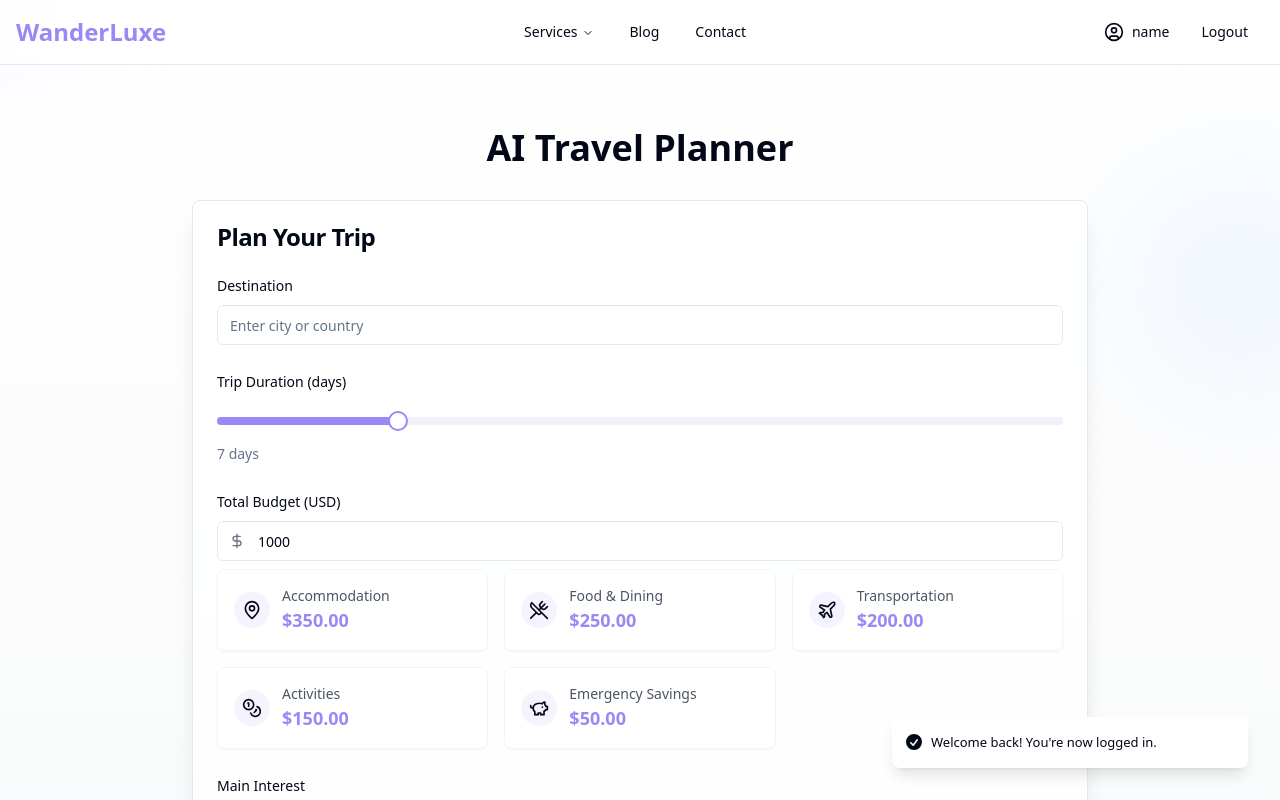
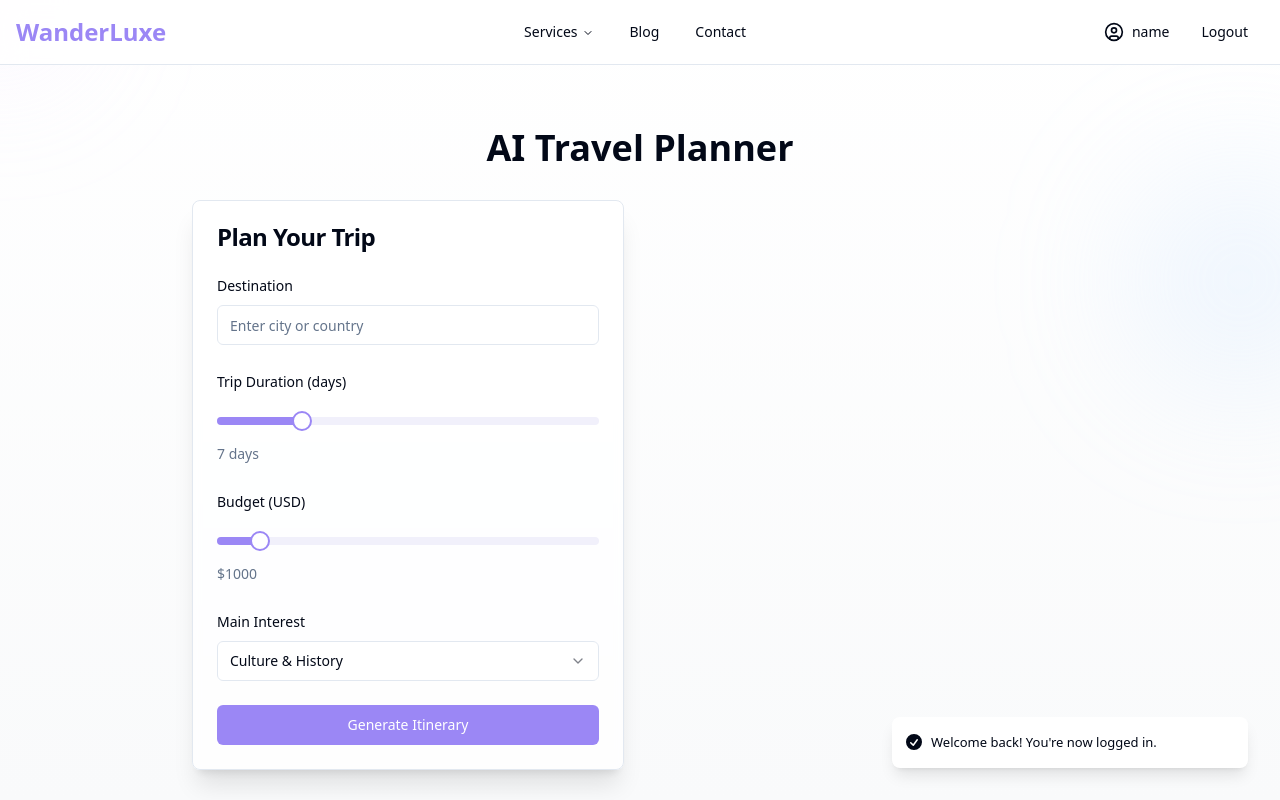
Before and after one commit to dbillion/wanderluxe-magic, a React (Vite) app: page /login in a window 1280 px wide. Both pictures are taken after typing "name@example.com", "Sample123" into the empty fields and a click on the button "Log in". Shown: the top 800 px of the page. Built offline with nearby package versions, Linux system fonts and the light colour scheme.

Commit message:
Reverted to edit edt-9ede1d3a-0524-4ec7-a860-fe29119c38d9: "Update Groq API key
This commit updates the Groq API key used in the application.  No other changes were made."

```diff
--- a/src/pages/ItineraryGenerator.tsx
+++ b/src/pages/ItineraryGenerator.tsx
@@ -15,7 +15,7 @@ import {
   SelectValue,
 } from "@/components/ui/select";
 import { Slider } from "@/components/ui/slider";
-import { Loader2, Share2, Save, DollarSign, Coins, PiggyBank, Plane, UtensilsCrossed, MapPin } from "lucide-react";
+import { Loader2, Share2, Save } from "lucide-react";
 import { toast } from "sonner";
 import { generateItinerary } from "@/services/groqService";
 import Floating, { FloatingElement } from "@/components/ui/parallax-floating";
@@ -31,6 +31,7 @@ const ItineraryGenerator = () => {
     duration: 7,
     budget: 1000,
     interests: "culture",
+    date: new Date(),
   });
 
   React.useEffect(() => {
@@ -39,48 +40,6 @@ const ItineraryGenerator = () => {
       navigate("/login");
     }
   }, [isAuthenticated, navigate]);
-
-  const getBudgetCategories = () => {
-    const total = formData.budget;
-    return {
-      accommodation: total * 0.35,
-      food: total * 0.25,
-      transportation: total * 0.20,
-      activities: total * 0.15,
-      savings: total * 0.05
-    };
-  };
-
-  const renderBudgetBreakdown = () => {
-    const budgetCategories = getBudgetCategories();
-    const categories = [
-      { name: 'Accommodation', value: budgetCategories.accommodation, icon: <MapPin className="h-5 w-5" /> },
-      { name: 'Food & Dining', value: budgetCategories.food, icon: <UtensilsCrossed className="h-5 w-5" /> },
-      { name: 'Transportation', value: budgetCategories.transportation, icon: <Plane className="h-5 w-5" /> },
-      { name: 'Activities', value: budgetCategories.activities, icon: <Coins className="h-5 w-5" /> },
-      { name: 'Emergency Savings', value: budgetCategories.savings, icon: <PiggyBank className="h-5 w-5" /> }
-    ];
-
-    return (
-      <div className="grid grid-cols-1 md:grid-cols-2 lg:grid-cols-3 gap-4 mt-4">
-        {categories.map((category) => (
-          <div key={category.name} className="bg-white/50 backdrop-blur-sm rounded-lg p-4 shadow-sm border border-gray-100">
-            <div className="flex items-center space-x-3">
-              <div className="p-2 bg-primary/10 rounded-full">
-                {category.icon}
-              </div>
-              <div>
-                <p className="text-sm font-medium text-gray-600">{category.name}</p>
-                <p className="text-lg font-semibold text-primary">
-                  ${category.value.toFixed(2)}
-                </p>
-              </div>
-            </div>
-          </div>
-        ))}
-      </div>
-    );
-  };
 
   const handleSubmit = async (e: React.FormEvent) => {
     e.preventDefault();
@@ -135,12 +94,13 @@ const ItineraryGenerator = () => {
             AI Travel Planner
           </motion.h1>
 
+          <div className="grid md:grid-cols-2 gap-8">
             <motion.div
-            initial={{ opacity: 0, y: 20 }}
-            animate={{ opacity: 1, y: 0 }}
-            transition={{ duration: 0.5 }}
+              initial={{ opacity: 0, x: -20 }}
+              animate={{ opacity: 1, x: 0 }}
+              transition={{ duration: 0.5, delay: 0.2 }}
             >
-            <Card className="backdrop-blur-sm bg-white/80 shadow-xl mb-8">
+              <Card className="backdrop-blur-sm bg-white/80 shadow-xl">
                 <CardHeader>
                   <CardTitle>Plan Your Trip</CardTitle>
                 </CardHeader>
@@ -170,19 +130,16 @@ const ItineraryGenerator = () => {
                     </div>
 
                     <div className="space-y-2">
-                    <Label>Total Budget (USD)</Label>
-                    <div className="relative">
-                      <DollarSign className="absolute left-3 top-1/2 transform -translate-y-1/2 text-gray-500 h-4 w-4" />
-                      <Input
-                        type="number"
-                        value={formData.budget}
-                        onChange={(e) => setFormData({...formData, budget: Number(e.target.value)})}
-                        className="pl-10"
+                      <Label>Budget (USD)</Label>
+                      <Slider
+                        value={[formData.budget]}
+                        onValueChange={(value) => setFormData({...formData, budget: value[0]})}
                         min={100}
-                        max={50000}
+                        max={10000}
+                        step={100}
+                        className="py-4"
                       />
-                    </div>
-                    {renderBudgetBreakdown()}
+                      <span className="text-sm text-muted-foreground">${formData.budget}</span>
                     </div>
 
                     <div className="space-y-2">
@@ -216,11 +173,12 @@ const ItineraryGenerator = () => {
                   </form>
                 </CardContent>
               </Card>
+            </motion.div>
 
             {itinerary && (
               <motion.div
-                initial={{ opacity: 0, y: 20 }}
-                animate={{ opacity: 1, y: 0 }}
+                initial={{ opacity: 0, x: 20 }}
+                animate={{ opacity: 1, x: 0 }}
                 transition={{ duration: 0.5 }}
               >
                 <Card className="backdrop-blur-sm bg-white/80 shadow-xl">
@@ -249,7 +207,7 @@ const ItineraryGenerator = () => {
                 </Card>
               </motion.div>
             )}
-          </motion.div>
+          </div>
         </div>
       </div>
     </div>
--- a/src/services/groqService.ts
+++ b/src/services/groqService.ts
@@ -1,14 +1,5 @@
 
 import { Groq } from 'groq-sdk';
-
-// Budget allocation constants
-const BUDGET_ALLOCATIONS = {
-  ACCOMMODATION: 0.35,
-  FOOD: 0.25,
-  TRANSPORTATION: 0.20,
-  ACTIVITIES: 0.15,
-  SAVINGS: 0.05
-} as const;
 
 interface TripParams {
   destination: string;
@@ -17,55 +8,20 @@ interface TripParams {
   interests: string;
 }
 
-interface BudgetBreakdown {
-  accommodation: number;
-  food: number;
-  transportation: number;
-  activities: number;
-  savings: number;
-  total: number;
-  daily: number;
-}
-
-const calculateBudgetBreakdown = (totalBudget: number, duration: number): BudgetBreakdown => {
-  const total = totalBudget;
-  const daily = total / duration;
-
-  return {
-    accommodation: total * BUDGET_ALLOCATIONS.ACCOMMODATION,
-    food: total * BUDGET_ALLOCATIONS.FOOD,
-    transportation: total * BUDGET_ALLOCATIONS.TRANSPORTATION,
-    activities: total * BUDGET_ALLOCATIONS.ACTIVITIES,
-    savings: total * BUDGET_ALLOCATIONS.SAVINGS,
-    total: total,
-    daily: daily
-  };
-};
-
 export const generateItinerary = async (params: TripParams): Promise<string> => {
   const groq = new Groq({
     apiKey: "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",
     dangerouslyAllowBrowser: true
   });
 
-  const budgetBreakdown = calculateBudgetBreakdown(params.budget, params.duration);
-
-  const prompt = `As an AI travel planner, create a detailed ${params.duration}-day itinerary for a trip to ${params.destination} with the following budget breakdown:
-    - Daily Budget: $${budgetBreakdown.daily.toFixed(2)}
-    - Accommodation: $${budgetBreakdown.accommodation.toFixed(2)} total
-    - Food & Dining: $${budgetBreakdown.food.toFixed(2)} total
-    - Transportation: $${budgetBreakdown.transportation.toFixed(2)} total
-    - Activities: $${budgetBreakdown.activities.toFixed(2)} total
-    - Emergency Savings: $${budgetBreakdown.savings.toFixed(2)}
-
-  The traveler is interested in ${params.interests}. Include daily activities, recommended places to visit, and estimated timing. Format the response in a clear, day-by-day structure with budget considerations for each activity.`;
+  const prompt = `As an AI travel planner, create a detailed ${params.duration}-day itinerary for a trip to ${params.destination} with a budget of $${params.budget}. The traveler is interested in ${params.interests}. Include daily activities, recommended places to visit, and estimated timing. Format the response in a clear, day-by-day structure.`;
 
   try {
     const completion = await groq.chat.completions.create({
       messages: [
         {
           role: "system",
-          content: "You are an experienced travel planner who creates detailed, personalized travel itineraries with budget-conscious recommendations."
+          content: "You are an experienced travel planner who creates detailed, personalized travel itineraries."
         },
         {
           role: "user",
```
Lines whose indentation alone changed are shown as unchanged.
